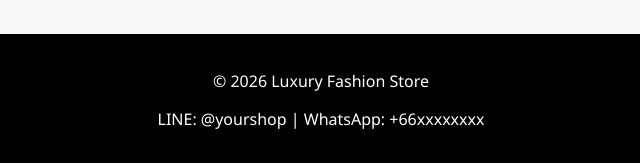
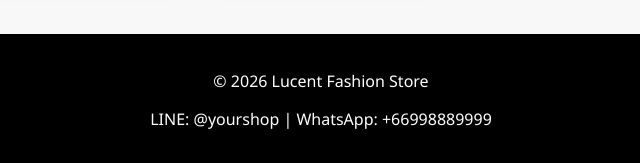
Before and after one commit to devtopup2026-cell/fashion-store, a website: page index.html in a window 1280 px wide. Shown: the part 1589-1752 px from the top of the page, 319-959 px from the left. Drawn offline with Linux system fonts and the light colour scheme.

Commit message:
Update index.html

```diff
--- a/index.html
+++ b/index.html
@@ -99,8 +99,8 @@
 </section>
 
 <footer>
-  <p>© 2026 Luxury Fashion Store</p>
-  <p>LINE: @yourshop | WhatsApp: +66xxxxxxxx</p>
+  <p>© 2026 Lucent Fashion Store</p>
+  <p>LINE: @yourshop | WhatsApp: +66998889999</p>
 </footer>
 
 <!-- ปุ่ม LINE ลอย -->
```
